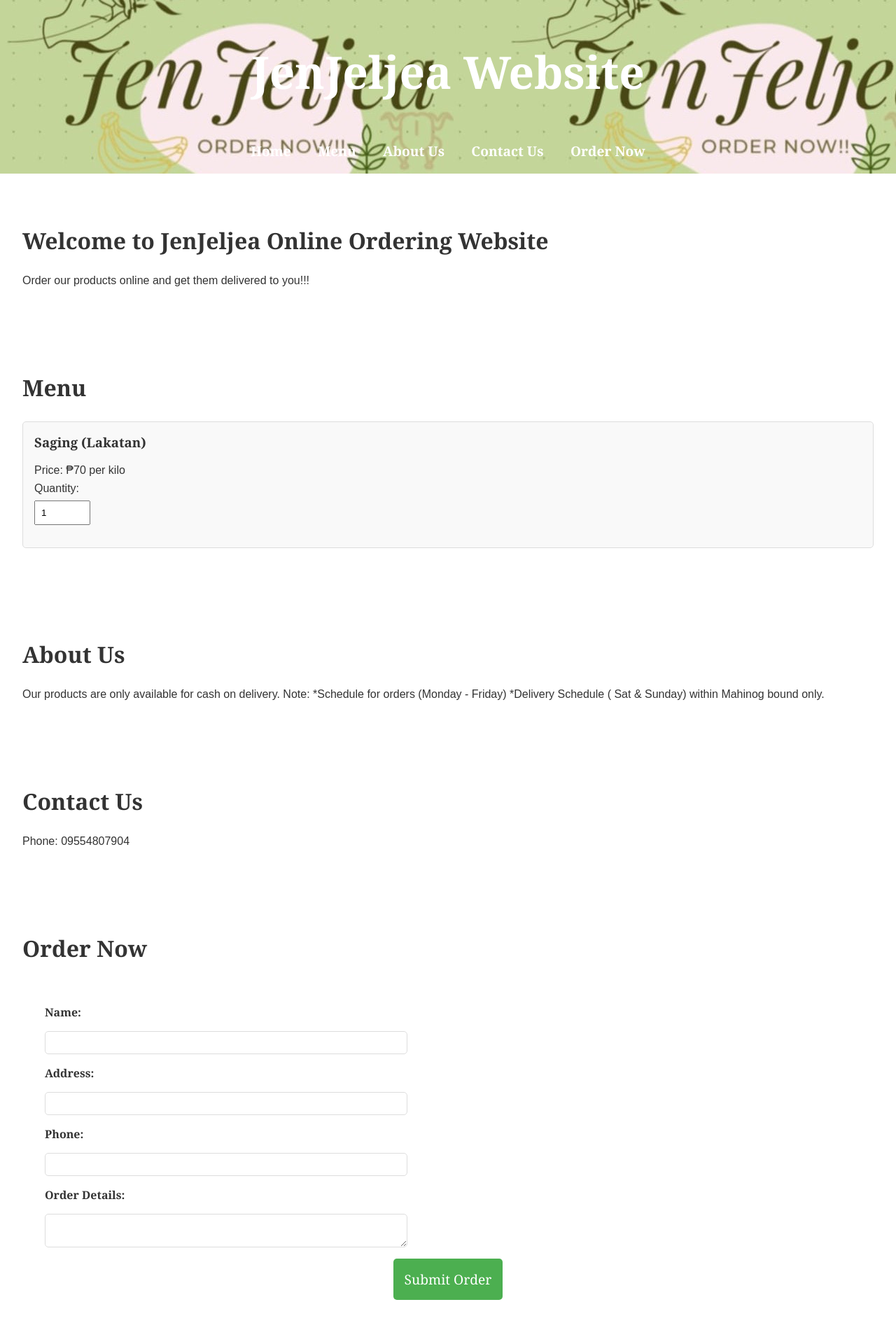
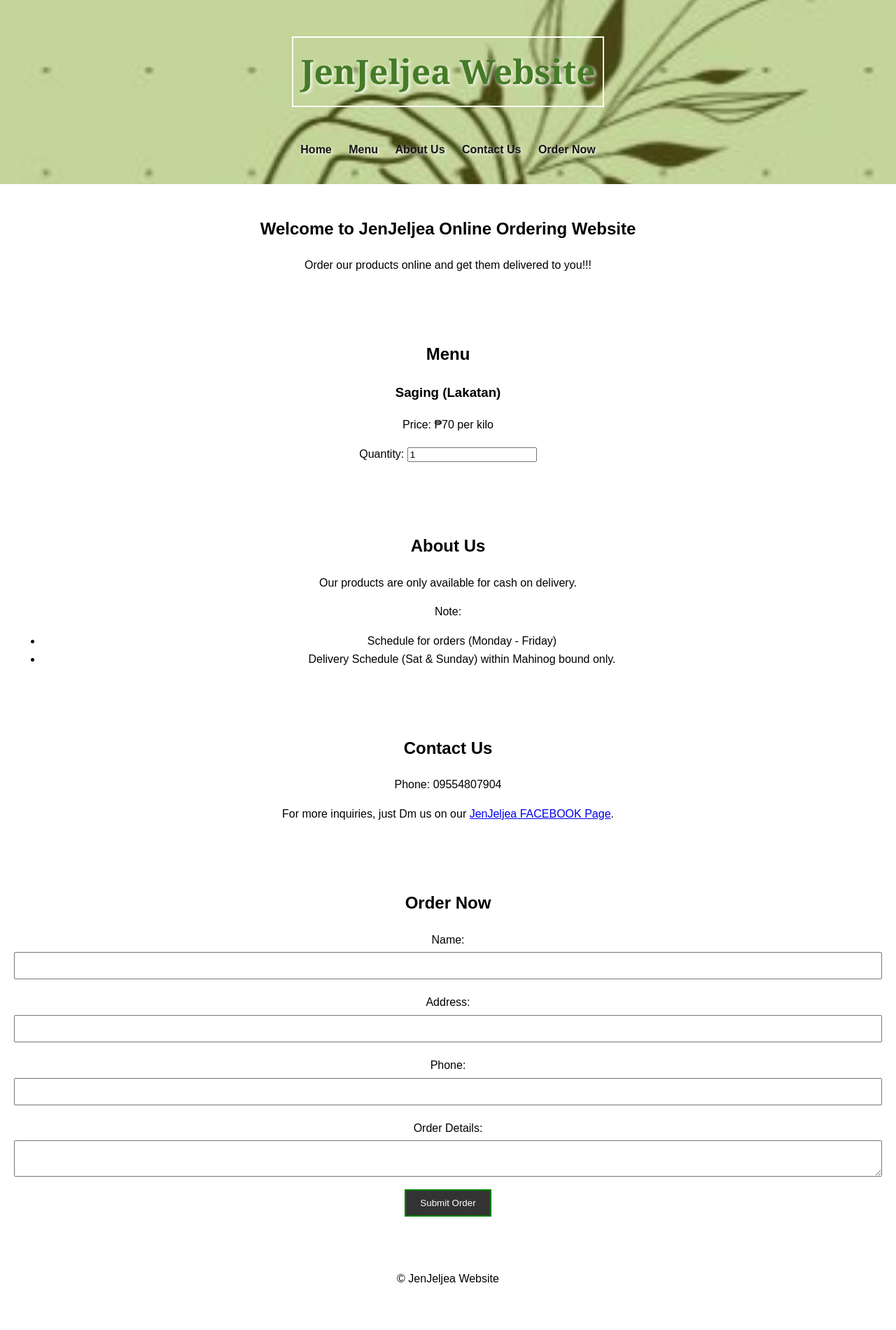
Before and after one commit to Jsean123456/JenJeljea, a plain HTML site: page index.html in a window 1280 px wide. Shown: the top 1900 px of the page at 70% size. After the commit the page ends 1875 px from the top, so only its background shows below. Drawn offline with Linux system fonts and the light colour scheme.

Commit message:
Add files via upload

```diff
--- a/index.html
+++ b/index.html
@@ -3,14 +3,15 @@
 <head>
     <meta charset="UTF-8">
     <meta name="viewport" content="width=device-width, initial-scale=1.0">
-    <title>JenJeljea Website</title>
+    <title>Ranoa Online Orders</title>
     <link rel="stylesheet" href="styles.css">
+</style>
 <script>
     function calculateTotal() {
         const sagingPrice = 70;
         const sagingQuantity = parseInt(document.getElementById('saging-quantity').value) || 0;
         const totalPayment = sagingPrice * sagingQuantity;
-            const totalPaymentMessage = `You have a total of ${totalPayment}. Please prepare your ₱${totalPayment} cash. Thank You!`;
+        const totalPaymentMessage = `You have a total of ₱${totalPayment}. Please prepare your ₱${totalPayment} cash. Thank You!`;
 
         document.getElementById('total-payment').innerText = totalPaymentMessage;
     }
@@ -78,16 +79,19 @@
 </section>
 <section id="about">
     <h2>About Us</h2>
-        <p>Our products are only available for cash on delivery.
-            Note:
-            *Schedule for orders (Monday - Friday)
-            *Delivery Schedule ( Sat & Sunday) within Mahinog bound only.
-        </p>
+    <p>Our products are only available for cash on delivery.</p>
+    <p>Note:</p>
+    <ul>
+        <li>Schedule for orders (Monday - Friday)</li>
+        <li>Delivery Schedule (Sat & Sunday) within Mahinog bound only.</li>
+    </ul>
 </section>
 <section id="contact">
     <h2>Contact Us</h2>
     <p>Phone: 09554807904</p>
+    <p>For more inquiries, just Dm us on our <a href="https://www.facebook.com/profile.php?id=61561525877874" target="_blank">JenJeljea FACEBOOK Page</a>.</p>
 </section>
+
 <section id="order">
     <h2>Order Now</h2>
     <form id="order-form">
--- a/styles.css
+++ b/styles.css
@@ -1,156 +1,108 @@
 body {
-    font-family: 'Arial', sans-serif;
+    font-family: Arial, sans-serif;
+    line-height: 1.6;
     margin: 0;
     padding: 0;
-    box-sizing: border-box;
-    background-size: cover;
-    background-position: center;
-    background-attachment: fixed;
-    color: #333;
+}
+
+header, section, footer {
+    padding: 20px;
+    text-align: center;
 }
 
 header {
-    background-color: rgba(76, 175, 80, 0.9);
-    background-image: url('jenjeljea\ pic1.jpg'); /* Replace with your actual image URL */
-    color: white;
-    padding: 1rem 0;
-    text-align: center;
-    font-size: 2rem;
-    font-family: 'Georgia', serif;
+    background: url('picture1.jpg') no-repeat center center;
+    background-size: cover;
+    color: #457a27;
+    border-bottom: 5px solid white; /* White border at the bottom of the header */
 }
 
-nav ul {
-    list-style-type: none;
-    padding: 0;
-    text-align: center;
-    margin: 0;
+header h1 {
+    font-family: 'Georgia', serif; /* A nice font for the header text */
+    font-size: 3em;
+    font-weight: bold;
+    text-shadow: 2px 2px 5px #ffffff; /* White shadow around the text */
+    display: inline-block;
+    padding: 10px;
+    border: 2px solid white; /* White border around the text */
 }
 
-nav ul li {
-    display: inline-block;
-    margin: 0 15px;
+header nav ul {
+    list-style: none;
+    padding: 0;
 }
 
-nav ul li a {
-    color: white;
+header nav ul li {
+    display: inline;
+    margin: 0 10px;
+}
+
+header nav ul li a {
+    text-shadow: 2px 2px 5px #ffffff;
+    font-weight: bold;
+
+    color: #181616;
     text-decoration: none;
-    font-weight: bold;
-    font-size: 1.2rem;
+
 }
 
 section {
-    padding: 2rem;
-    margin: 1rem 0;
-    background: rgba(255, 255, 255, 0.8);
-    border-radius: 10px;
-}
-
-h2 {
-    color: #333;
-    font-family: 'Georgia', serif;
-    font-size: 2rem;
+    margin-bottom: 20px;
 }
 
 .product {
-    border: 1px solid #ddd;
-    padding: 1rem;
-    margin: 1rem 0;
-    border-radius: 5px;
-    background-color: rgba(249, 249, 249, 0.9);
+    margin-bottom: 20px;
 }
 
-.product h3 {
-    margin-top: 0;
-    font-family: 'Georgia', serif;
-}
-
-.product label {
-    display: block;
-    margin-bottom: .5rem;
-}
-
-.product input {
-    width: 60px;
-    padding: .5rem;
-    margin-bottom: 1rem;
-}
-
-.product p {
-    margin: .5rem 0;
-}
-
-form {
-    display: flex;
-    flex-direction: column;
-    gap: 1rem;
-    background: rgba(255, 255, 255, 0.8);
-    border-radius: 10px;
-    padding: 2rem;
+#total-payment {
+    margin-top: 10px;
+    font-weight: bold;
 }
 
 form label {
-    font-weight: bold;
-    font-family: 'Georgia', serif;
+    display: block;
+    margin: 10px 0 5px;
 }
 
 form input, form textarea {
-    padding: .5rem;
-    border: 1px solid #ddd;
-    border-radius: 5px;
     width: 100%;
-    max-width: 500px;
-    font-family: 'Arial', sans-serif;
+    padding: 10px;
+    margin-bottom: 10px;
+    box-sizing: border-box;
 }
 
 form button {
-    background-color: #4CAF50;
-    color: white;
-    padding: 1rem;
-    border: none;
-    border-radius: 5px;
+    padding: 10px 20px;
+    background: #333;
+    color: #fff;
+    border: 2px solid green;
     cursor: pointer;
-    max-width: 200px;
-    align-self: center;
-    font-family: 'Georgia', serif;
-    font-size: 1.2rem;
 }
 
-#total-payment {
-    font-weight: bold;
-    color: #d9534f;
-    margin-top: 1rem;
-    text-align: center;
-    font-size: 1.5rem;
-}
-
-footer {
-    text-align: center;
-    padding: 1rem 0;
-    background-color: rgba(241, 241, 241, 0.9);
-    border-top: 1px solid #ddd;
-    position: static;
-    bottom: 0;
-    width: 100%;
-    font-family: 'Georgia', serif;
+form button:hover {
+    background: #65d03a;
 }
 
 @media (max-width: 600px) {
-    header, nav ul li, section {
-        padding: 1rem;
-        text-align: center;
+    header, section, footer {
+        padding: 10px;
     }
-
-    .product input {
-        width: 100%;
-        max-width: 80px;
-    }
-
-    form input, form textarea {
-        max-width: 100%;
-    }
-
-    form button {
-        width: 100%;
-        max-width: 100%;
+    header nav ul li {
+        display: block;
+        margin: 5px 0;
     }
 }
+
+/* Added button style for menu display */
+.product button {
+    padding: 10px 20px;
+    background: #fff;
+    color: #333;
+    border: 2px solid green;
+    cursor: pointer;
+}
+
+.product button:hover {
+    background: #65d03a;
+    color: #fff;
+}
```
Also changed, not shown: picture1.jpg (added). Lines whose indentation alone changed are shown as unchanged.
